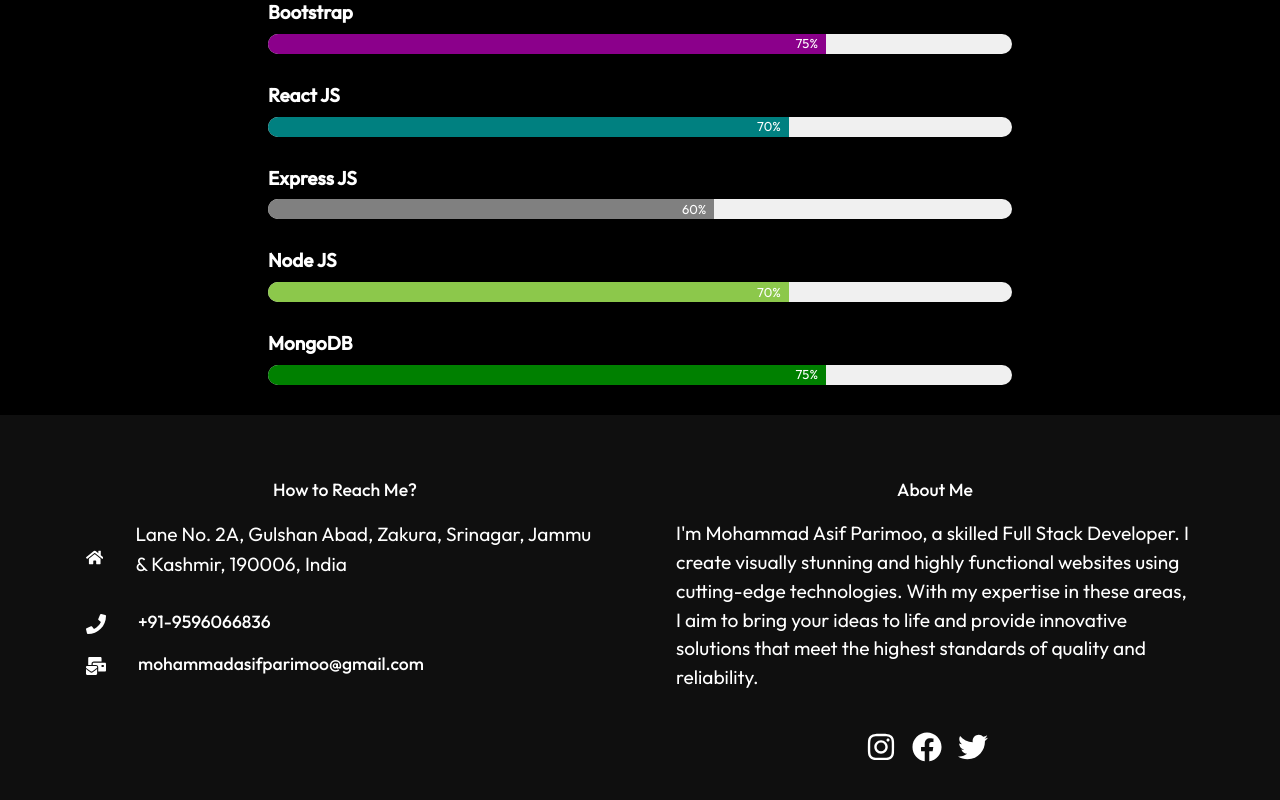
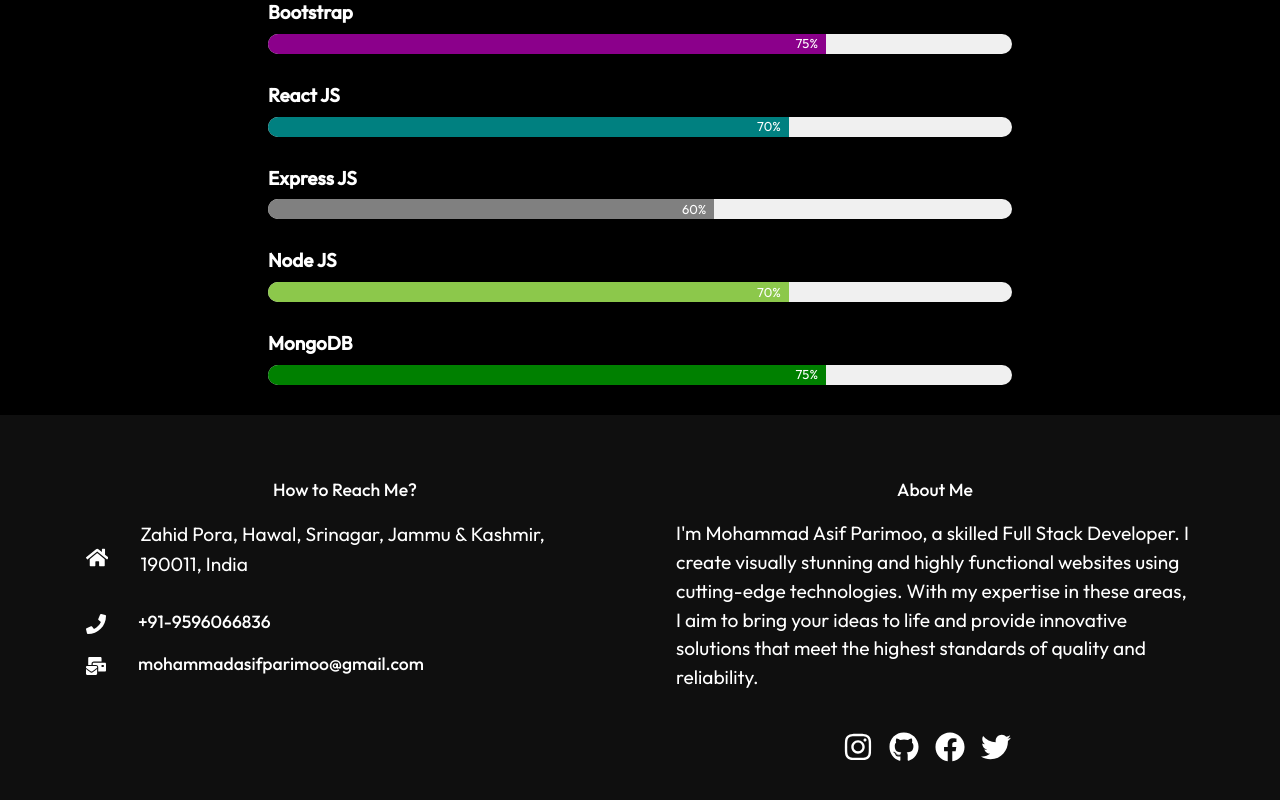
Before and after one commit to mohammad-asif-parimoo/portfolio_website, a React (Create React App) app in the folder client/: page / in a window 1280 px wide. Shown: the part 2612-3412 px from the top of the page. Built offline with nearby package versions, Linux system fonts and the light colour scheme.

Commit message:
Updated Footer.js

```diff
--- a/client/src/components/Footer.js
+++ b/client/src/components/Footer.js
@@ -11,7 +11,7 @@
                     <div className="location">
                         <FaHome size={25} style={{ color: "#fff", marginRight: "2rem" }} />
                         <div>
-                            <p>Lane No. 2A, Gulshan Abad, Zakura, Srinagar, Jammu & Kashmir, 190006, India</p>
+                            <p>Zahid Pora, Hawal, Srinagar, Jammu & Kashmir, 190011, India</p>
                         </div>
                     </div>
                     <div className="phone">
@@ -28,11 +28,11 @@
                         <a href="https://www.instagram.com/mohammad_asif_parimoo/" target="_blank" rel="noopener noreferrer">
                             <FaInstagram size={30} className="instagram-icon" />
                         </a>
-    {/*
-    <a href="https://github.com/mohammad-asif-parimoo" target="_blank" rel="noopener noreferrer">
-        <FaGithub size={30} className="github-icon" />
-    </a>
-    */}
+
+                        <a href="https://github.com/mohammad-asif-parimoo" target="_blank" rel="noopener noreferrer">
+                            <FaGithub size={30} className="github-icon" />
+                        </a>
+
 
                         <a href="https://www.facebook.com/mohammadasifparimoo/" target="_blank" rel="noopener noreferrer">
                             <FaFacebook size={30} className="facebook-icon" />
```
